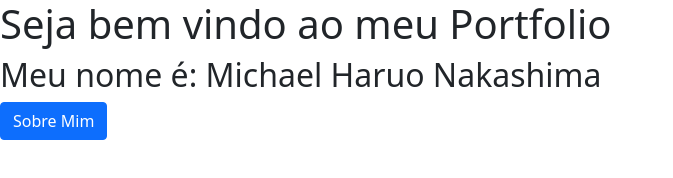
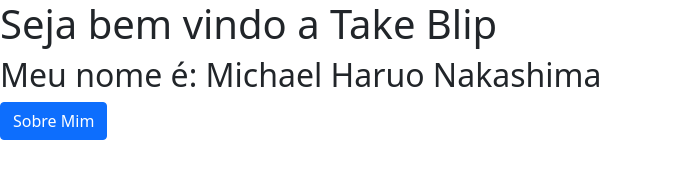
Before and after one commit to mhnakashima/dio-mentoria-git-github, a plain HTML site: page index.html in a window 1280 px wide. Shown: the whole page, without its empty margins (0-673 px from the left). Drawn offline with nearby package versions, Linux system fonts and the light colour scheme.

Commit message:
modificação do portfolio

```diff
--- a/index.html
+++ b/index.html
@@ -9,7 +9,7 @@
     <link href="https://cdn.jsdelivr.net/npm/bootstrap@5.1.3/dist/css/bootstrap.min.css" rel="stylesheet" integrity="sha384-1BmE4kWBq78iYhFldvKuhfTAU6auU8tT94WrHftjDbrCEXSU1oBoqyl2QvZ6jIW3" crossorigin="anonymous">
 </head>
 <body>
-    <h1>Seja bem vindo ao meu Portfolio</h1>
+    <h1>Seja bem vindo a Take Blip</h1>
     <h2>Meu nome é: Michael Haruo Nakashima</h2>
     <button class="btn btn-primary">Sobre Mim</button>
 </body>
```
